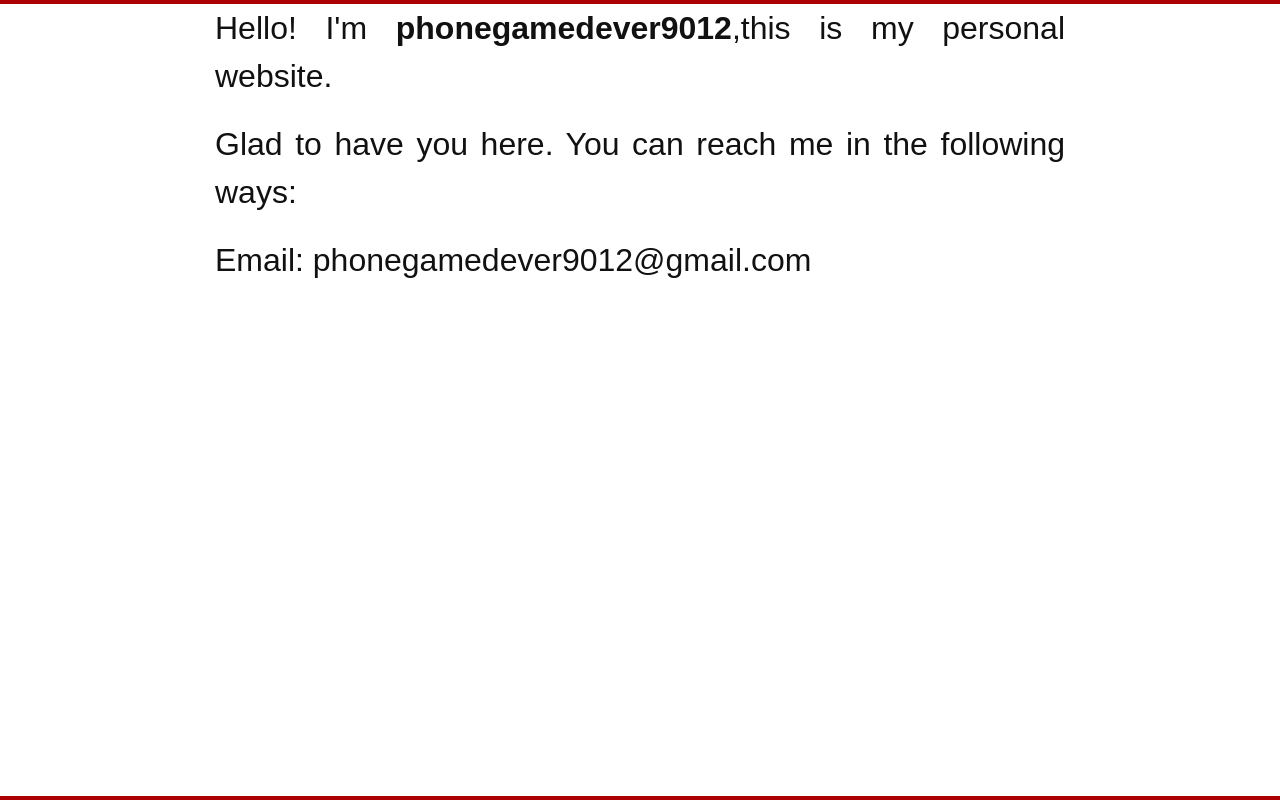
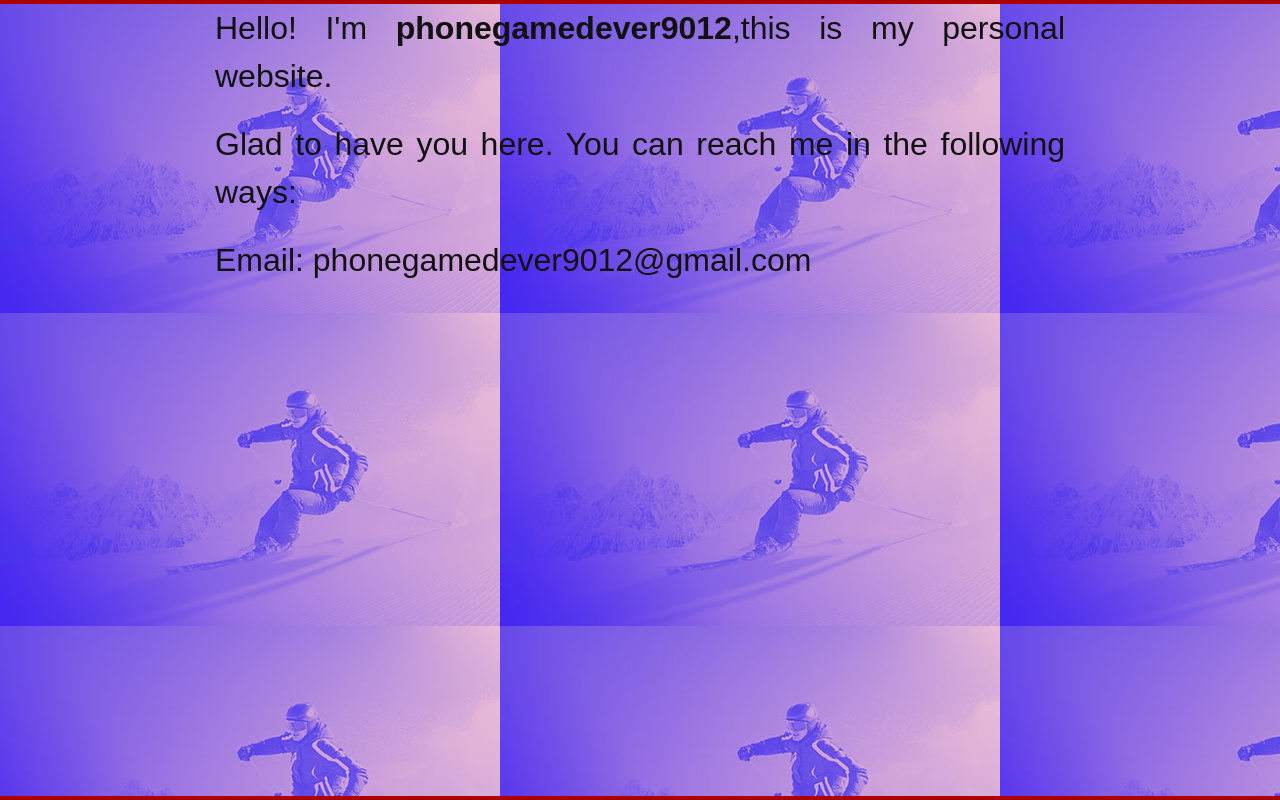
Before and after one commit to PhoneGameDeveloper/PhoneGameDeveloper.github.io, a plain HTML site: page index.html in a window 1280 px wide. Drawn offline with Linux system fonts and the light colour scheme.

Commit message:
Update index.html

```diff
--- a/index.html
+++ b/index.html
@@ -33,7 +33,7 @@
 
 	<style>
 		body {
-			background-image: url("bg2.jpg");
+			background-image: url("bg_2.jpg");
 		}
 
 	</style>
```
